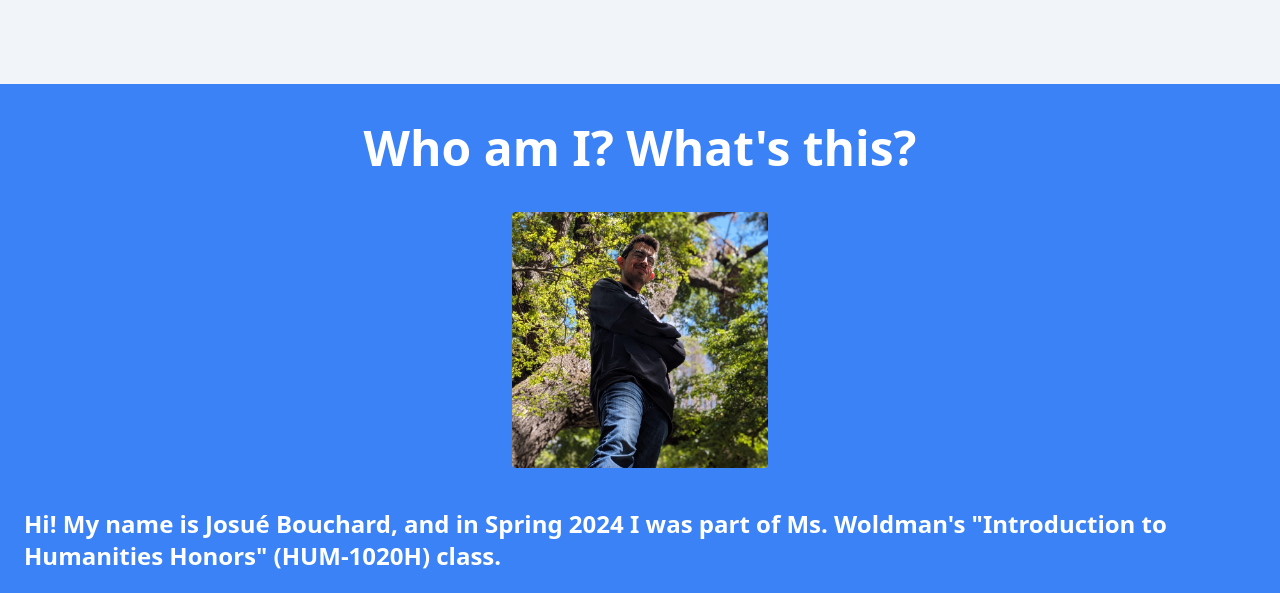
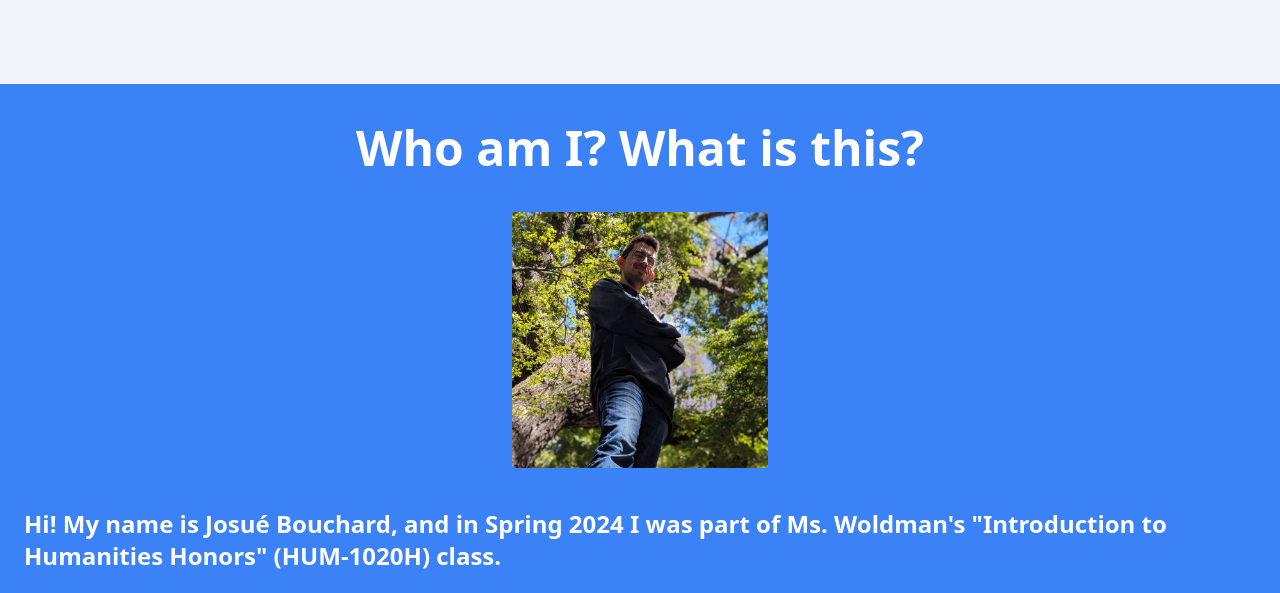
Before and after one commit to josuebouchard/HUM-1020H-portfolio, an Astro site: page / in a window 1280 px wide. Shown: the part 780-1373 px from the top of the page. Built offline with nearby package versions, Linux system fonts and the light colour scheme; Astro itself is replaced by a stand-in of ours.

Commit message:
changed presentation title

```diff
--- a/src/pages/index.astro
+++ b/src/pages/index.astro
@@ -29,7 +29,7 @@ import githubLogo from "../assets/github-logo.svg";
 	<div id="presentation" class="bg-blue-500 text-white min-h-screen w-full">
 		<!-- Container -->
 		<div class="flex flex-col items-center px-6 py-10 w-full">
-			<h1 class="text-5xl font-bold">Who am I? What's this?</h1>
+			<h1 class="text-5xl font-bold">Who am I? What is this?</h1>
 			<div class="avatar my-10">
 				<div class="max-w-64 rounded">
 					<Image src={meImage} alt="Josue Bouchard" />
```
